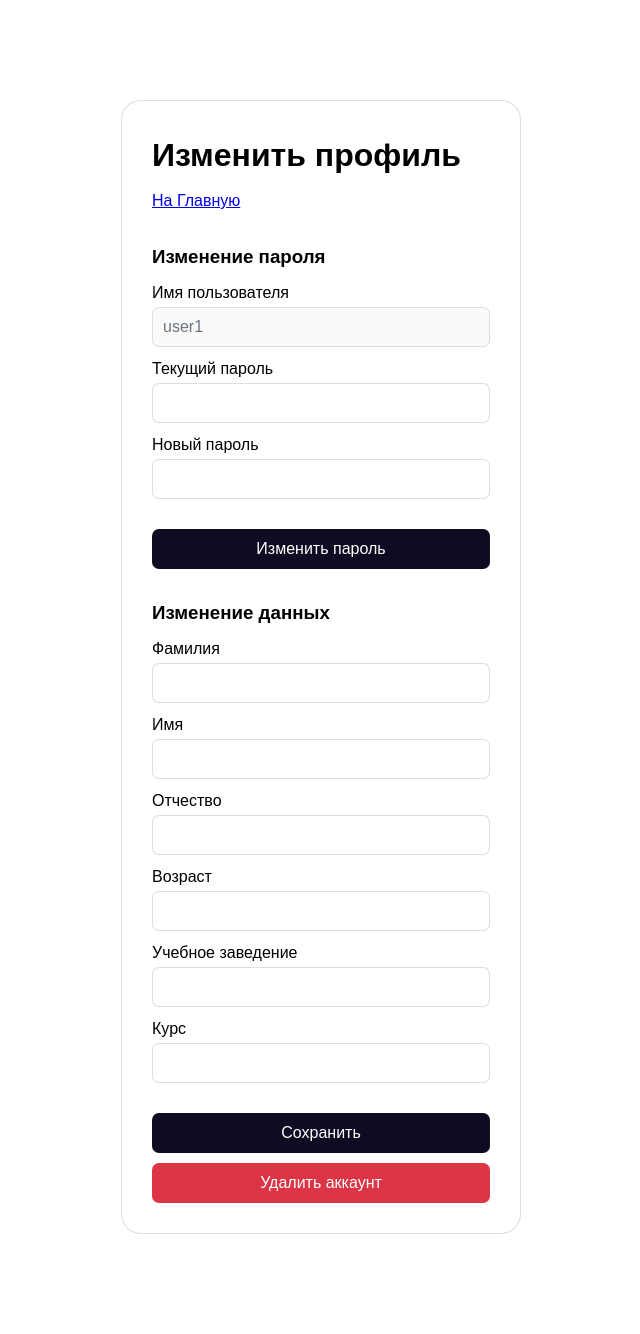
After one commit to deneazz/students-portfolio, a Flask app: page /edit in a window 1280 px wide. The commit adds this page. Shown: the whole page, without its empty margins (319-959 px from the left). Run offline with Flask 3, Linux system fonts and the light colour scheme; a user stored in the database is signed in; data that the repository does not hold is empty.

Commit message:
Add files via upload
добавил данные профиля (ФИО, Курс и тд.), добавление/изменение/удаление данных профиля ,визуальные изменения.

```diff
--- a/app.py
+++ b/app.py
@@ -13,7 +13,13 @@ def init_db():
         CREATE TABLE IF NOT EXISTS users (
             id INTEGER PRIMARY KEY AUTOINCREMENT,
             username TEXT UNIQUE NOT NULL,
-            password_hash TEXT NOT NULL
+            password_hash TEXT NOT NULL,
+            first_name TEXT,
+            last_name TEXT,
+            middle_name TEXT,
+            age INTEGER,
+            university TEXT,
+            year INTEGER
         )
     ''')
     conn.commit()
@@ -33,11 +39,51 @@ def get_user(username):
 def verify_password(user, password):
     return user[2] == hashlib.sha256(password.encode()).hexdigest()
 
+def get_user_profile(username):
+    conn = sqlite3.connect(DATABASE)
+    conn.row_factory = sqlite3.Row
+    c = conn.cursor()
+    c.execute('''
+        SELECT first_name, last_name, middle_name, age, university, year
+        FROM users WHERE username = ?
+    ''', (username,))
+    row = c.fetchone()
+    conn.close()
+    return {key: row[key] for key in row.keys()} if row else None
 
-@app.route('/')
+def update_user_profile(username, data):
+    conn = sqlite3.connect(DATABASE)
+    c = conn.cursor()
+    c.execute('''
+        UPDATE users SET
+            first_name = ?, last_name = ?, middle_name = ?,
+            age = ?, university = ?, year = ?
+        WHERE username = ?
+    ''', (
+        data['first_name'], data['last_name'], data['middle_name'],
+        data['age'], data['university'], data['year'],
+        username
+    ))
+    conn.commit()
+    conn.close()
+
+
+
+
+
+
+
+
+
+
+
+# Маршруты
+
+@app.route('/', methods=['GET', 'POST'])
 def index():
     if 'username' not in session:
         return redirect(url_for('login'))
+
     return render_template('index.html', current_user=session['username'])
 
 @app.route('/login', methods=['GET', 'POST'])
@@ -104,6 +150,79 @@ def logout():
     session.pop('username', None)
     return redirect(url_for('login'))
 
+@app.route('/edit', methods=['GET', 'POST'])
+def edit():
+    username = session['username']
+    profile = get_user_profile(username)
+
+    if request.method == 'POST':
+        data = {
+            'first_name': request.form['first_name'].strip(),
+            'last_name': request.form['last_name'].strip(),
+            'middle_name': request.form['middle_name'].strip(),
+            'age': request.form['age'].strip(),
+            'university': request.form['university'].strip(),
+            'year': request.form['year'].strip(),
+        }
+        update_user_profile(username, data)
+        flash("Профиль обновлён", "success")
+        profile = get_user_profile(username)
+
+    return render_template('edit.html', current_user=session['username'], profile=profile)
+
+
+@app.route('/update_pass', methods=['POST'])
+def update_pass():
+    username = session['username']
+    current_password = request.form['current_password']
+    new_password = request.form['new_password']
+
+    if len(new_password) < 6:
+        flash("Пароль должен быть не менее 6 символов", "failure")
+        return redirect(url_for('edit'))
+
+    conn = sqlite3.connect(DATABASE)
+    try:
+        c = conn.cursor()
+        c.execute('SELECT password_hash FROM users WHERE username = ?', (username,))
+        user = c.fetchone()
+
+        if not user or user[0] != hashlib.sha256(current_password.encode()).hexdigest():
+            flash("Неверный текущий пароль", "failure")
+            return redirect(url_for('edit'))
+
+        new_hash = hashlib.sha256(new_password.encode()).hexdigest()
+        c.execute('UPDATE users SET password_hash = ? WHERE username = ?', (new_hash, username))
+        conn.commit()
+        flash("Пароль изменён", "success")
+    except Exception as e:
+        flash(f"Ошибка при изменении пароля: {str(e)}", "failure")
+    finally:
+        conn.close()
+
+    return redirect(url_for('edit'))
+
+
+@app.route('/delete_account', methods=['POST'])
+def delete_account():
+    username = session['username']
+
+    try:
+        conn = sqlite3.connect(DATABASE)
+        c = conn.cursor()
+        c.execute('DELETE FROM users WHERE username = ?', (username,))
+        conn.commit()
+
+        flash("Аккаунт успешно удален", "success")
+        session.pop('username', None)
+        return redirect(url_for('login'))
+
+    except Exception as e:
+        flash(f"Ошибка при удалении аккаунта: {str(e)}", "failure")
+        return redirect(url_for('edit'))
+    finally:
+        conn.close()
+
 if __name__ == '__main__':
     app.run(host='0.0.0.0', port=5000, debug=True)
 
--- a/static/style.css
+++ b/static/style.css
@@ -1,4 +1,4 @@
-.login-container{
+.container{
     margin: 100px auto;
     width: 400px;
     padding: 30px;
@@ -11,16 +11,16 @@
     font-size: 12pt;
     color:#000;
 }
-.login-container > form{
+.container > form{
     display: flex;
     flex-direction: column;
     gap: 10px;
 }
-.login-container > form > div{
+.container > form > div{
     display: flex;
     flex-direction: column;
 }
-.login-container input{
+.container input{
     color: #0d0c22;
     height: 40px;
     border: 1px rgba(219, 218, 222, 0.9) solid;
@@ -28,7 +28,10 @@
     padding: 0 10px;
     margin-top: 2px;
 }
-.login-container button{
+.container input:disabled{
+    color: #6c757d;
+}
+.container button{
     background-color: #0d0c22;
     color: #fff;
     height: 40px;
@@ -43,7 +46,8 @@ button:hover{
     filter: brightness(0.8);
 }
 
-#margin10{
+
+.margin10{
     margin-top: 20px;
 }
 
@@ -67,3 +71,11 @@ button:hover{
     font-size: 10pt;
     color: #7b7194;
 }
+
+
+
+
+.index-container{
+    margin: 50px auto;
+    width: 1000px;
+}
--- /dev/null
+++ b/templates/edit.html
@@ -0,0 +1,82 @@
+<!DOCTYPE html>
+<html lang="ru">
+<head>
+    <title>Веб-приложение</title>
+    <link rel="stylesheet" href="/static/reset.css">
+    <link rel="stylesheet" href="/static/style.css">
+</head>
+<body>
+    <div class="container edit-container">
+        <h1>Изменить профиль</h1>
+        <p><a href="{{ url_for('index') }}">На Главную</a></p>
+        {% with messages = get_flashed_messages(with_categories=true) %}
+            {% if messages %}
+                {% for category, message in messages %}
+                    <div class="alert alert-{{ category }}">{{ message }}</div>
+                {% endfor %}
+            {% endif %}
+        {% endwith %}
+
+        <form method="POST" action="{{ url_for('update_pass') }}">
+            <h3 class="margin10">Изменение пароля</h3>
+            <div>
+                <label>Имя пользователя</label>
+                <input name="username" value="{{ current_user }}" disabled>
+            </div>
+
+            <div>
+                <label>Текущий пароль</label>
+                <input name="current_password" type="password">
+            </div>
+
+            <div>
+                <label>Новый пароль</label>
+                <input name="new_password" type="password">
+            </div>
+
+            <button type="submit" class="margin10">Изменить пароль</button>
+        </form>
+
+        <form method="POST">
+            <h3 class="margin10">Изменение данных</h3>
+
+            <div>
+                <label>Фамилия</label>
+                <input name="last_name" value="{{ profile.last_name or '' }}">
+            </div>
+
+            <div>
+                <label>Имя</label>
+                <input name="first_name" value="{{ profile.first_name or '' }}">
+            </div>
+
+            <div>
+                <label>Отчество</label>
+                <input name="middle_name" value="{{ profile.middle_name or '' }}">
+            </div>
+
+            <div>
+                <label>Возраст</label>
+                <input name="age" type="number" value="{{ profile.age or '' }}">
+            </div>
+
+            <div>
+                <label>Учебное заведение</label>
+                <input name="university" value="{{ profile.university or '' }}">
+            </div>
+
+            <div>
+                <label>Курс</label>
+                <input name="year" value="{{ profile.year or '' }}">
+            </div>
+
+            <button type="submit" class="margin10">Сохранить</button>
+        </form>
+
+        <form method="POST" action="{{ url_for('delete_account') }}" onsubmit="return confirm('Вы уверены, что хотите удалить аккаунт? Это действие нельзя отменить');">
+            <button type="submit" style="background-color: #dc3545;">Удалить аккаунт</button>
+        </form>
+
+    </div>
+</body>
+</html>
--- a/templates/index.html
+++ b/templates/index.html
@@ -6,7 +6,7 @@
     <link rel="stylesheet" href="/static/style.css">
 </head>
 <body>
-    <div class="container">
+    <div class="container index-container">
         <h1>Основная страница</h1>
         {% with messages = get_flashed_messages(with_categories=true) %}
             {% if messages %}
@@ -21,7 +21,9 @@
                 <span style="margin-right: 15px;">Вы вошли как: {{ current_user }}</span>
             {% endif %}
             <p><a href="{{ url_for('logout') }}">Выйти</a></p>
+            <p><a href="{{ url_for('edit') }}">Изменить профиль</a></p>
         </div>
+
     </div>
 </body>
 </html>
--- a/templates/login.html
+++ b/templates/login.html
@@ -8,6 +8,7 @@
 <body>
     <div class="container login-container">
         <h1>Вход</h1>
+        <p>Добро пожаловать! Для использования сайта пожалуйста войдите в аккаунт или создайте новый.</p>
 
         {% block content %}{% endblock %}
         <form method="POST">
```
